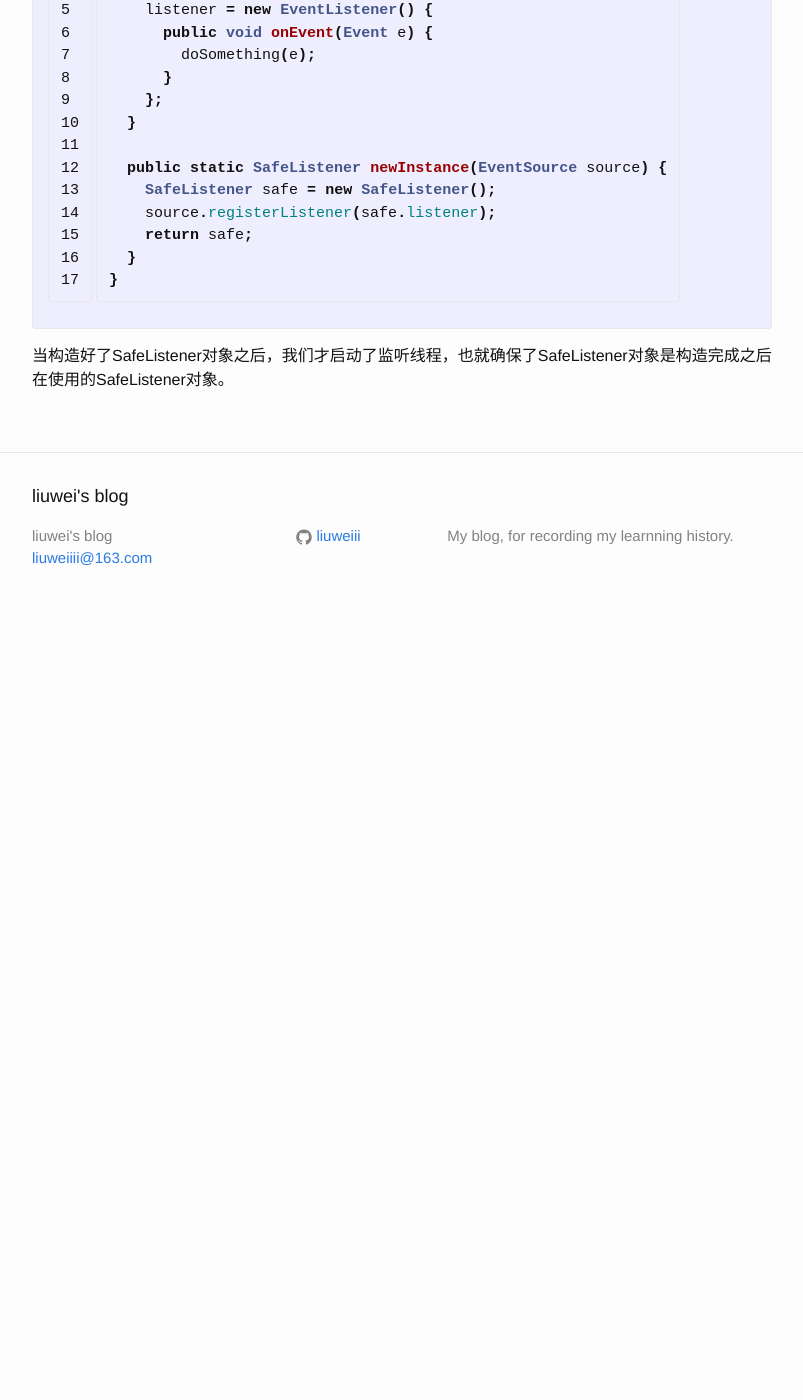
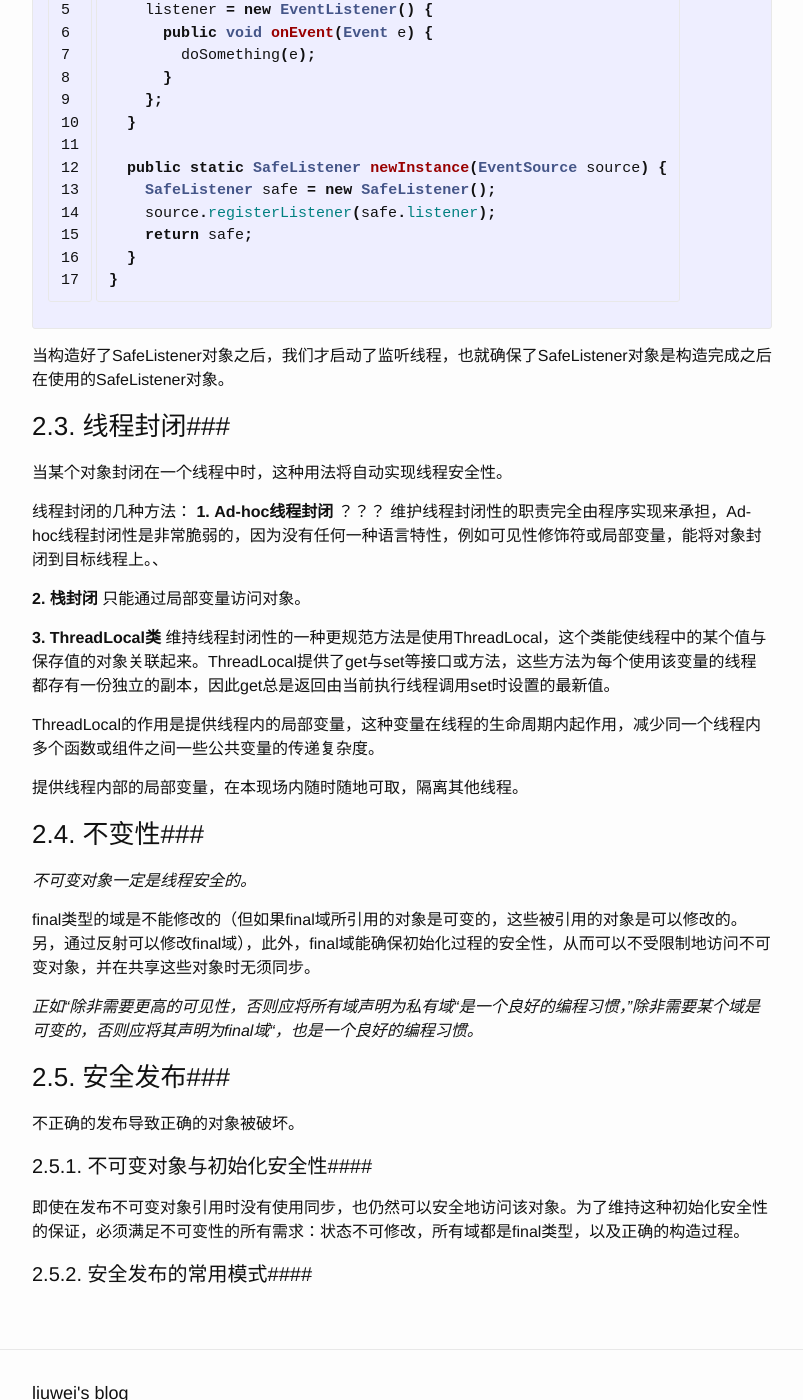
Before and after one commit to liuweiii/liuweiii.github.io, a Jekyll site: the page built from _posts/2016-10-29-java concurrency in practice.markdown, in a window 1280 px wide and 1400 px high, scrolled down 3857 px. Shown: the whole window, without its empty margins (238-1041 px from the left). Built offline with Jekyll 4.4.1, drawn with Linux system fonts in a browser that asks for light colours; before the commit the page ends 4487 px from its top, so only the background shows below that.

Commit message:
java concurrency in practice
Signed-off-by: liuwei <liuweiiii@163.com>

```diff
--- a/_posts/2016-10-29-java concurrency in practice.markdown
+++ b/_posts/2016-10-29-java concurrency in practice.markdown
@@ -166,3 +166,37 @@ public class SafeListener {
 }
 {% endhighlight %}
 当构造好了SafeListener对象之后，我们才启动了监听线程，也就确保了SafeListener对象是构造完成之后在使用的SafeListener对象。
+
+### 2.3. 线程封闭###
+
+当某个对象封闭在一个线程中时，这种用法将自动实现线程安全性。
+
+线程封闭的几种方法：
+**1. Ad-hoc线程封闭** ？？？ 维护线程封闭性的职责完全由程序实现来承担，Ad-hoc线程封闭性是非常脆弱的，因为没有任何一种语言特性，例如可见性修饰符或局部变量，能将对象封闭到目标线程上。、
+
+**2. 栈封闭**  只能通过局部变量访问对象。
+
+**3. ThreadLocal类**  维持线程封闭性的一种更规范方法是使用ThreadLocal，这个类能使线程中的某个值与保存值的对象关联起来。ThreadLocal提供了get与set等接口或方法，这些方法为每个使用该变量的线程都存有一份独立的副本，因此get总是返回由当前执行线程调用set时设置的最新值。
+
+ThreadLocal的作用是提供线程内的局部变量，这种变量在线程的生命周期内起作用，减少同一个线程内多个函数或组件之间一些公共变量的传递复杂度。
+
+提供线程内部的局部变量，在本现场内随时随地可取，隔离其他线程。
+
+
+### 2.4. 不变性###
+
+*不可变对象一定是线程安全的。*
+
+final类型的域是不能修改的（但如果final域所引用的对象是可变的，这些被引用的对象是可以修改的。另，通过反射可以修改final域），此外，final域能确保初始化过程的安全性，从而可以不受限制地访问不可变对象，并在共享这些对象时无须同步。
+
+*正如“除非需要更高的可见性，否则应将所有域声明为私有域“是一个良好的编程习惯，”除非需要某个域是可变的，否则应将其声明为final域“，也是一个良好的编程习惯。*
+
+### 2.5. 安全发布###
+
+不正确的发布导致正确的对象被破坏。
+
+#### 2.5.1. 不可变对象与初始化安全性####
+
+即使在发布不可变对象引用时没有使用同步，也仍然可以安全地访问该对象。为了维持这种初始化安全性的保证，必须满足不可变性的所有需求：状态不可修改，所有域都是final类型，以及正确的构造过程。
+
+#### 2.5.2. 安全发布的常用模式####
```
